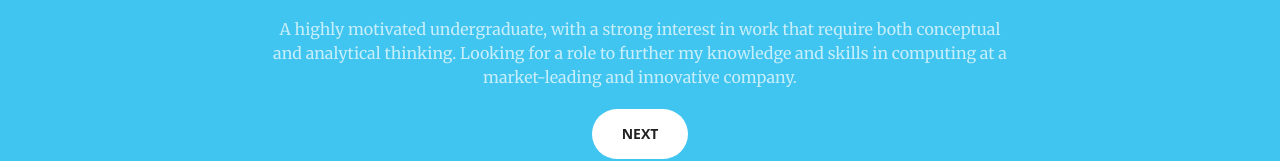
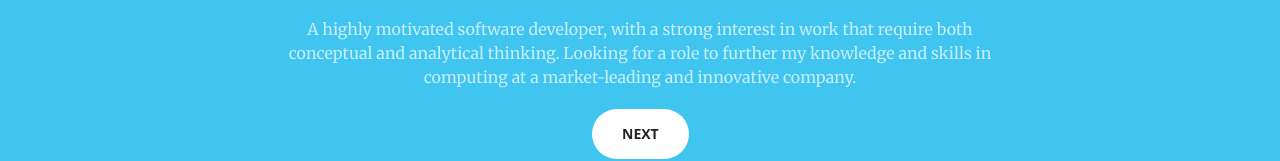
Before and after one commit to alexwong23/alexwong23.github.io, a website: page index.html in a window 1280 px wide. Shown: the part 1229-1390 px from the top of the page. Drawn offline with nearby package versions, Linux system fonts and the light colour scheme.

Commit message:
change description

```diff
--- a/index.html
+++ b/index.html
@@ -88,7 +88,7 @@
                     <hr class="light">
                     <img src="img/face.jpg" class="img-responsive img-circle about-image" alt="">
                     <br>
-                    <p class="text-faded">A highly motivated undergraduate, with a strong interest in work that require both conceptual and analytical thinking. Looking for a role to further my knowledge and skills in computing at a market-leading and innovative company.</p>
+                    <p class="text-faded">A highly motivated software developer, with a strong interest in work that require both conceptual and analytical thinking. Looking for a role to further my knowledge and skills in computing at a market-leading and innovative company.</p>
                     <a href="#services" class="page-scroll btn btn-default btn-xl sr-button">Next</a>
                 </div>
             </div>
```
